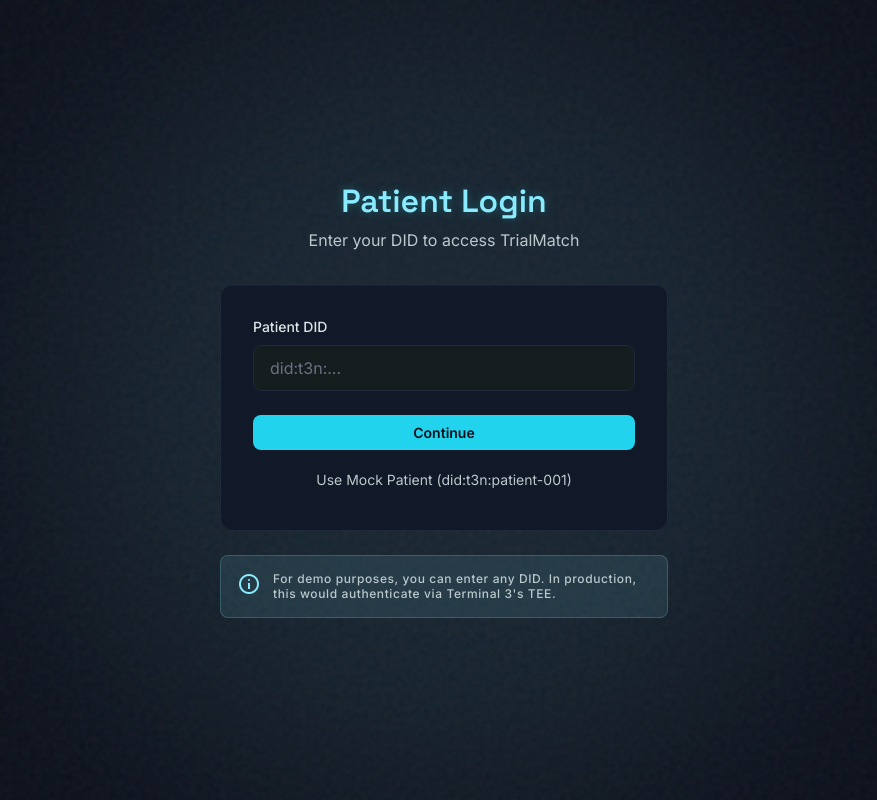
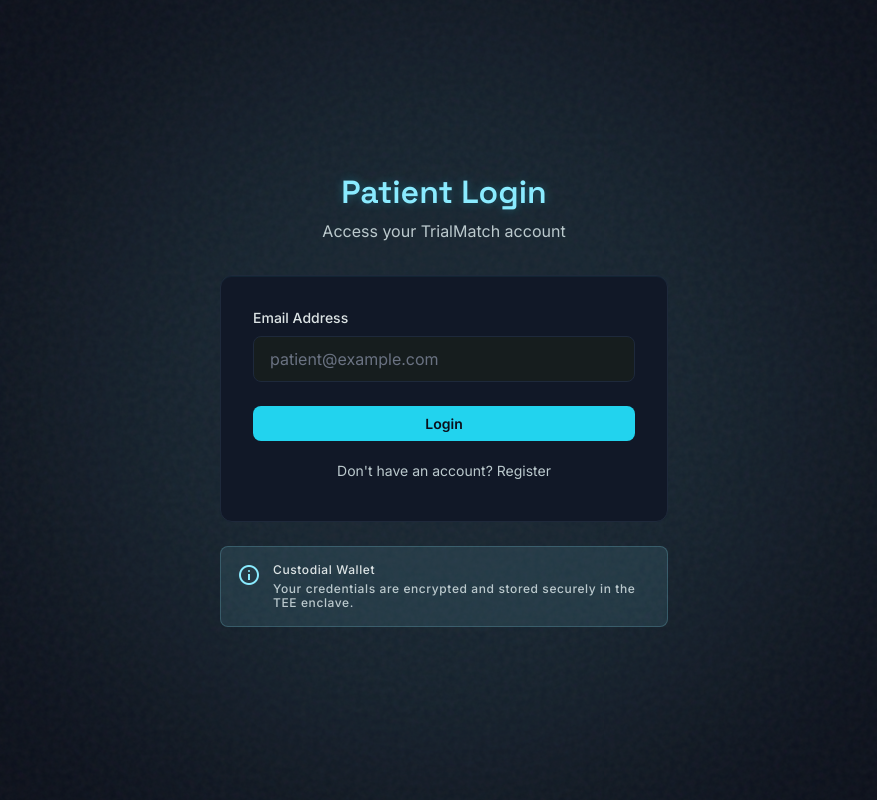
Before and after one commit to AlphaTechini/Patient-Matching, a SvelteKit app in the folder Frontend/: page /login in a window 1280 px wide. Shown: the whole page, without its empty margins (196-1073 px from the left). Built offline with nearby package versions, Linux system fonts and the light colour scheme; no server answers.

Commit message:
Update to email-based registration with custodial wallets

```diff
--- a/Frontend/src/lib/components/HealthRecordUpload.svelte
+++ b/Frontend/src/lib/components/HealthRecordUpload.svelte
@@ -17,8 +17,9 @@
 		try {
 			const formData = new FormData();
 			formData.append('healthRecord', selectedFile);
+			formData.append('patientDid', identityStore.patientDid);
 
-			const response = await fetch(`${API_BASE}/api/patients/${identityStore.patientDid}/upload`, {
+			const response = await fetch(`${API_BASE}/api/patients/upload-pdf`, {
 				method: 'POST',
 				body: formData,
 			});
--- a/Frontend/src/routes/login/+page.svelte
+++ b/Frontend/src/routes/login/+page.svelte
@@ -1,10 +1,13 @@
 <script lang="ts">
 	import { goto } from '$app/navigation';
 	import { identityStore } from '$lib/stores/identity.svelte';
+	import { API_BASE } from '$lib/config';
 	import { onMount } from 'svelte';
 
-	let didInput = $state('');
+	let email = $state('');
+	let loading = $state(false);
 	let error = $state('');
+	let mode = $state<'login' | 'register'>('login');
 
 	onMount(() => {
 		// Restore identity if exists
@@ -14,29 +17,56 @@
 		}
 	});
 
-	function handleSubmit(e: Event) {
+	async function handleSubmit(e: Event) {
 		e.preventDefault();
 
-		if (!didInput.trim()) {
-			error = 'Please enter a DID';
+		if (!email.trim()) {
+			error = 'Please enter your email';
 			return;
 		}
 
-		if (!didInput.startsWith('did:t3n:')) {
-			error = 'DID must start with "did:t3n:"';
+		if (!email.includes('@')) {
+			error = 'Please enter a valid email';
 			return;
 		}
 
-		// Set patient identity
-		identityStore.setPatient(didInput);
+		loading = true;
+		error = '';
 
-		// Redirect to dashboard
-		goto('/dashboard');
-	}
+		try {
+			const endpoint = mode === 'login' ? '/patients/login' : '/patients/register';
+			const response = await fetch(`${API_BASE}/api${endpoint}`, {
+				method: 'POST',
+				headers: { 'Content-Type': 'application/json' },
+				body: JSON.stringify({ email }),
+			});
 
-	function useMockPatient() {
-		didInput = 'did:t3n:patient-001';
-		error = '';
+			const data = await response.json();
+
+			if (!response.ok) {
+				if (response.status === 404 && mode === 'login') {
+					error = 'Patient not found. Please register first.';
+					mode = 'register';
+				} else if (response.status === 409 && mode === 'register') {
+					error = 'Email already registered. Please login.';
+					mode = 'login';
+				} else {
+					error = data.error || 'Request failed';
+				}
+				return;
+			}
+
+			// Set patient identity with the DID from backend
+			identityStore.setPatient(data.patientDid);
+
+			// Redirect to dashboard
+			goto('/dashboard');
+
+		} catch (err: any) {
+			error = err.message || 'Network error';
+		} finally {
+			loading = false;
+		}
 	}
 </script>
 
@@ -47,42 +77,57 @@
 	<main class="flex-1 flex items-center justify-center p-4 z-10">
 		<div class="w-full max-w-md">
 			<div class="text-center mb-8">
-				<h1 class="text-headline-lg font-bold text-primary mb-2 text-glow">Patient Login</h1>
-				<p class="text-body-md text-on-surface-variant">Enter your DID to access TrialMatch</p>
+				<h1 class="text-headline-lg font-bold text-primary mb-2 text-glow">
+					{mode === 'login' ? 'Patient Login' : 'Create Account'}
+				</h1>
+				<p class="text-body-md text-on-surface-variant">
+					{mode === 'login' ? 'Access your TrialMatch account' : 'Register with your email'}
+				</p>
 			</div>
 
 			<form onsubmit={handleSubmit} class="glass-panel rounded-xl p-8">
 				<div class="mb-6">
-					<label class="block text-label-md text-on-surface mb-2" for="did">
-						Patient DID
+					<label class="block text-label-md text-on-surface mb-2" for="email">
+						Email Address
 					</label>
 					<input
-						type="text"
-						id="did"
-						bind:value={didInput}
-						class="w-full bg-surface-container-low border border-[var(--color-tm-border)] rounded-lg px-4 py-2.5 text-on-surface focus:outline-none focus:border-primary focus:ring-1 focus:ring-primary/20 transition-all font-mono-data"
-						placeholder="did:t3n:..."
-						autocomplete="off"
+						type="email"
+						id="email"
+						bind:value={email}
+						disabled={loading}
+						class="w-full bg-surface-container-low border border-[var(--color-tm-border)] rounded-lg px-4 py-2.5 text-on-surface focus:outline-none focus:border-primary focus:ring-1 focus:ring-primary/20 transition-all disabled:opacity-50"
+						placeholder="patient@example.com"
+						autocomplete="email"
 					/>
 					{#if error}
 						<p class="text-sm text-[var(--color-tm-danger)] mt-2">{error}</p>
 					{/if}
 				</div>
 
-				<button type="submit" class="btn-primary w-full py-3">
-					Continue
+				<button type="submit" disabled={loading} class="btn-primary w-full py-3 disabled:opacity-50">
+					{loading ? 'Processing...' : mode === 'login' ? 'Login' : 'Create Account'}
 				</button>
 
-				<button type="button" onclick={useMockPatient} class="w-full mt-3 py-2 text-sm text-on-surface-variant hover:text-primary transition-colors">
-					Use Mock Patient (did:t3n:patient-001)
+				<button
+					type="button"
+					onclick={() => mode = mode === 'login' ? 'register' : 'login'}
+					disabled={loading}
+					class="w-full mt-3 py-2 text-sm text-on-surface-variant hover:text-primary transition-colors disabled:opacity-50"
+				>
+					{mode === 'login' ? "Don't have an account? Register" : 'Already registered? Login'}
 				</button>
 			</form>
 
 			<div class="mt-6 flex items-start space-x-3 text-label-sm text-on-surface-variant p-4 bg-primary/10 rounded-lg border border-primary/20">
 				<span class="material-symbols-outlined text-primary">info</span>
-				<p>
-					For demo purposes, you can enter any DID. In production, this would authenticate via Terminal 3's TEE.
-				</p>
+				<div>
+					<p class="font-medium text-on-surface mb-1">Custodial Wallet</p>
+					<p>
+						{mode === 'register'
+							? 'We\'ll create a secure DID and encrypt your private key. Your email is only used for account recovery.'
+							: 'Your credentials are encrypted and stored securely in the TEE enclave.'}
+					</p>
+				</div>
 			</div>
 		</div>
 	</main>
```
